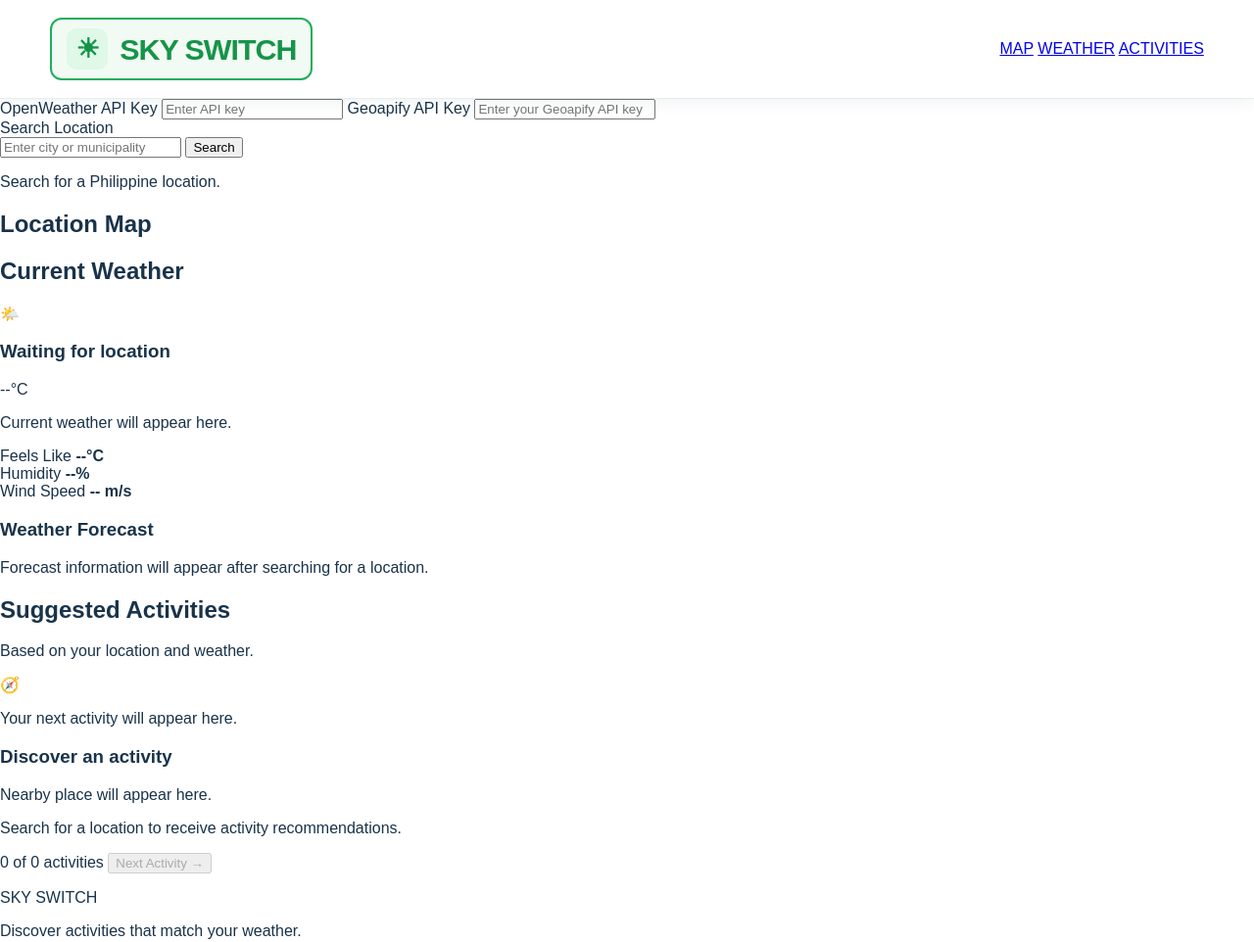
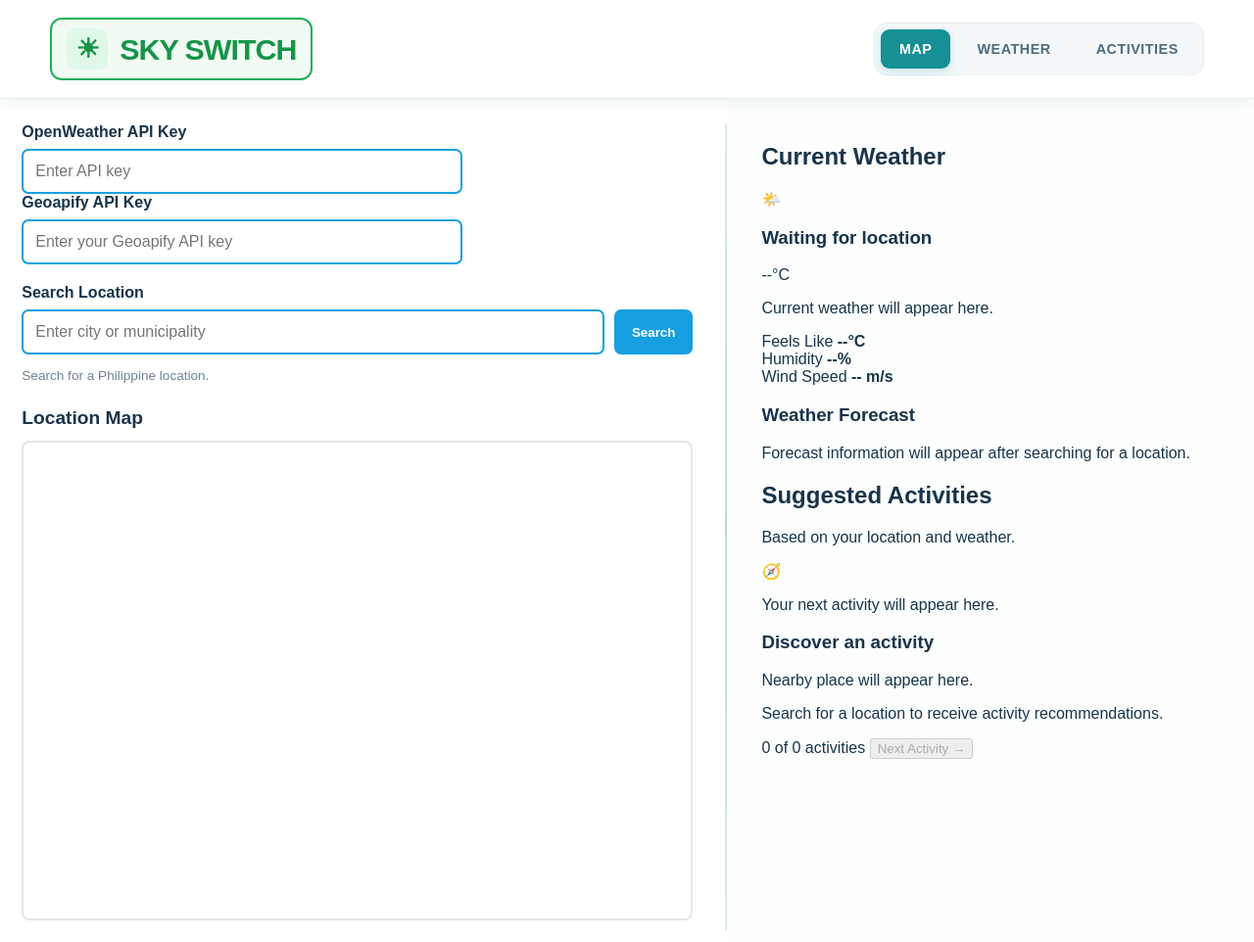
Before and after one commit to rafaeldacut30-code/Sky-Switch-Weather-Based-Activity-Suggestion_Dacut-Cabinum, a plain HTML site: page index.html in a window 1280 px wide. Shown: the top 962 px of the page at 98% size. Drawn offline with nearby package versions, Linux system fonts and the light colour scheme.

Commit message:
added navs,logo,maps,search and container

```diff
--- a/style.css
+++ b/style.css
@@ -63,3 +63,176 @@ body {
     border-radius: 10px;
     font-size: 1.7rem;
 }
+
+
+/* NAVIGATION CONTAINER */
+
+.navbar nav {
+    display: flex;
+    align-items: center;
+    gap: 8px;
+    padding: 6px;
+    background: #f4f8fa;
+    border: 1px solid #e7eef2;
+    border-radius: 13px;
+}
+
+
+/* NAVIGATION LINKS */
+
+.navbar nav a {
+    color: #526a7d;
+    font-size: 0.9rem;
+    font-weight: 700;
+    letter-spacing: 0.5px;
+    text-decoration: none;
+    padding: 12px 19px;
+    border-radius: 9px;
+    transition: all 0.2s ease;
+}
+
+.navbar nav a:first-child {
+    color: #ffffff;
+    background: #168f95;
+    box-shadow: 0 3px 8px rgba(22, 143, 149, 0.20);
+}
+
+.navbar nav a:hover {
+    color: #117f79;
+    background: #e3f5f1;
+}
+
+.navbar nav a:first-child:hover {
+    color: #ffffff;
+    background: #106f76;
+}
+
+.navbar nav a:focus-visible {
+    outline: 3px solid #7fe2d3;
+    outline-offset: 3px;
+}
+
+
+/* 3. MAIN TWO-COLUMN LAYOUT */
+
+.main-layout {
+    display: grid;
+    grid-template-columns: 58% 42%;
+    min-height: 650px;
+}
+
+.left-column {
+    position: relative;
+    padding: 25px 35px 35px 3%;
+}
+
+/* VERTICAL SEPARATOR */
+
+.left-column::after {
+    content: "";
+    position: absolute;
+    top: 25px;
+    right: 0;
+    bottom: 25px;
+    width: 2px;
+    background: linear-gradient(
+        to bottom,
+        #dce9ed,
+        #b9ddd7,
+        #dce9ed
+    );
+}
+
+.right-column {
+    padding: 25px 3% 35px 35px;
+    background: #fcfefe;
+}
+
+
+/* 4. API KEY SECTION */
+
+.api-section {
+    margin-bottom: 20px;
+}
+
+.api-section label {
+    display: block;
+    margin-bottom: 8px;
+    font-weight: bold;
+}
+
+.api-section input {
+    width: 100%;
+    max-width: 450px;
+    padding: 12px;
+    border: 2px solid #159fe0;
+    border-radius: 7px;
+    font-size: 1rem;
+}
+
+
+/* 5. LOCATION SEARCH */
+
+.location-section {
+    margin-bottom: 25px;
+}
+
+.location-section label {
+    display: block;
+    margin-bottom: 8px;
+    font-weight: bold;
+}
+
+.search-controls {
+    display: flex;
+    gap: 10px;
+}
+
+.search-controls input {
+    flex: 1;
+    min-width: 0;
+    padding: 12px;
+    border: 2px solid #159fe0;
+    border-radius: 7px;
+    font-size: 1rem;
+}
+
+.search-controls button {
+    padding: 12px 18px;
+    border: none;
+    border-radius: 7px;
+    background: #159fe0;
+    color: white;
+    font-weight: bold;
+    cursor: pointer;
+    transition: background 0.2s ease;
+}
+
+.search-controls button:hover {
+    background: #087bb5;
+}
+
+#locationMessage {
+    color: #718096;
+    font-size: 0.85rem;
+}
+
+
+/* 6. MAP SECTION */
+
+.map-section {
+    margin-top: 25px;
+}
+
+.map-section h2 {
+    font-size: 1.2rem;
+    margin-bottom: 12px;
+}
+
+#map {
+    width: 100%;
+    height: 490px;
+    border: 2px solid #e6e6e6;
+    border-radius: 8px;
+    z-index: 0;
+}
```
